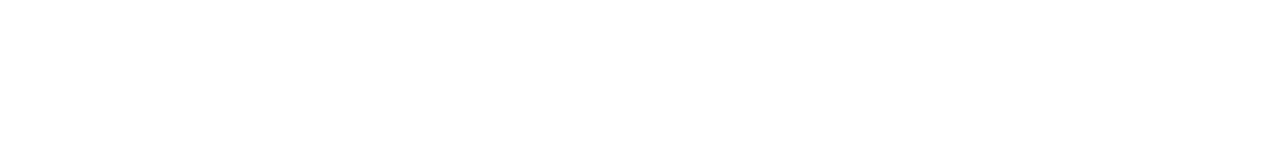
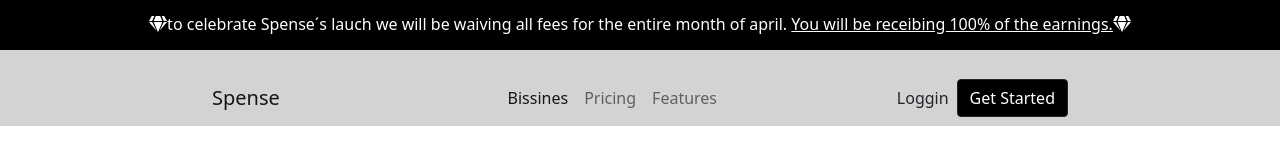
Before and after one commit to MarlonChkr/Spense-Stater-Cahlenge-, a website: page index.html in a window 1280 px wide. Drawn offline with nearby package versions, Linux system fonts and the light colour scheme.

Commit message:
Barra de navegaciòn

```diff
--- /dev/null
+++ b/estilos/estylos.css
@@ -0,0 +1,28 @@
+.jumbotrom{
+    background-color: black;
+    text-align: center;
+    min-width: 50px;
+    min-height: 50px;
+}
+h6{
+    padding-top: 15px;
+    text-align: center;
+    color: white;
+}
+.sub{
+    text-decoration-line: underline;
+}
+.margen{
+    padding-left: 200px;
+    padding-right: 200px;
+}
+
+.fondo{
+    padding-top: 20px;
+    background-color: lightgrey;
+}
+
+#boton{
+    background-color: black;
+    color: white;
+}
--- a/index.html
+++ b/index.html
@@ -1,16 +1,63 @@
 <!DOCTYPE html>
-<html lang="en">
+<html lang="es">
 <head>
     <meta charset="UTF-8">
     <meta http-equiv="X-UA-Compatible" content="IE=edge">
     <meta name="viewport" content="width=device-width, initial-scale=1.0">
     <title>Document</title>
+
+    <!-- Font Awesome icons (free version)-->
+    <script src="https://use.fontawesome.com/releases/v5.15.3/js/all.js" crossorigin="anonymous"></script>
     <!-- bootstrap -->
     <link href="https://cdn.jsdelivr.net/npm/bootstrap@5.0.2/dist/css/bootstrap.min.css" rel="stylesheet" integrity="sha384-EVSTQN3/azprG1Anm3QDgpJLIm9Nao0Yz1ztcQTwFspd3yD65VohhpuuCOmLASjC" crossorigin="anonymous">
+    <!-- estilos -->
+    <link rel="stylesheet" href="estilos/estylos.css">
 </head>
 <body>
+  <!--Barra  superior -->
+  <div class="jumbotrom">
+     <h6><i class="fas fa-gem"></i>to celebrate Spense´s lauch  we  will be  waiving all fees for  the entire month of april. <span class="sub">You will be receibing 100% of the earnings.</span><i class="fas fa-gem"></i></h6>
+  </div>
+  <!--barra de navegación -->
+  <div class="fondo">
+  <div class="margen">
+    <nav class="navbar navbar-expand-lg navbar-light bg-lightgrey">
+      <div class="container-fluid">
+        <a class="navbar-brand" href="#">Spense</a>
+        <button class="navbar-toggler" type="button" data-bs-toggle="collapse" data-bs-target="#navbarSupportedContent" aria-controls="navbarSupportedContent" aria-expanded="false" aria-label="Toggle navigation">
+          <span class="navbar-toggler-icon"></span>
+        </button>
+        <div class="mx-auto">
+        <div class="collapse navbar-collapse" id="navbarSupportedContent">
+          <ul class="navbar-nav me-auto mb-2 mb-lg-0">
+            <li class="nav-item">
+              <a class="nav-link active ps-5 " aria-current="page" href="#" >Bissines</a>
+            </li>
+            <li class="nav-item">
+              <a class="nav-link " href="#" >Pricing</a>
+            </li>
+            <li class="nav-item">
+              <a class="nav-link " href="#" >Features</a>
+            </li>
+            </ul>
+        </div>
+        </div>
+        <div class="d-flex flex-row-reverse bd-highlight">
+          <div class="p-2 bd-highlight">Loggin</div>
+        </div>
+
+        <button class="btn  btn-outline-dark" type="submit" id="boton">Get Started</button>
+      </div>
+    </nav>
+  </div>
+  </div>
 
 
-    <script src="https://cdn.jsdelivr.net/npm/bootstrap@5.0.2/dist/js/bootstrap.bundle.min.js" integrity="sha384-MrcW6ZMFYlzcLA8Nl+NtUVF0sA7MsXsP1UyJoMp4YLEuNSfAP+JcXn/tWtIaxVXM" crossorigin="anonymous"></script>
+
+
+
+
+
+  <script src="https://cdn.jsdelivr.net/npm/bootstrap@5.0.2/dist/js/bootstrap.bundle.min.js" integrity="sha384-MrcW6ZMFYlzcLA8Nl+NtUVF0sA7MsXsP1UyJoMp4YLEuNSfAP+JcXn/tWtIaxVXM" crossorigin="anonymous"></script>
 </body>
 </html>
```
Also changed, not shown: package.json (added, +16 -0 lines), 2 other files.
